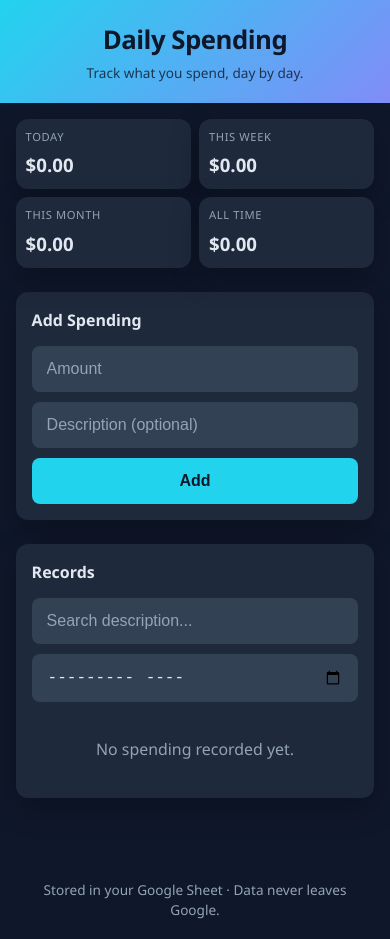
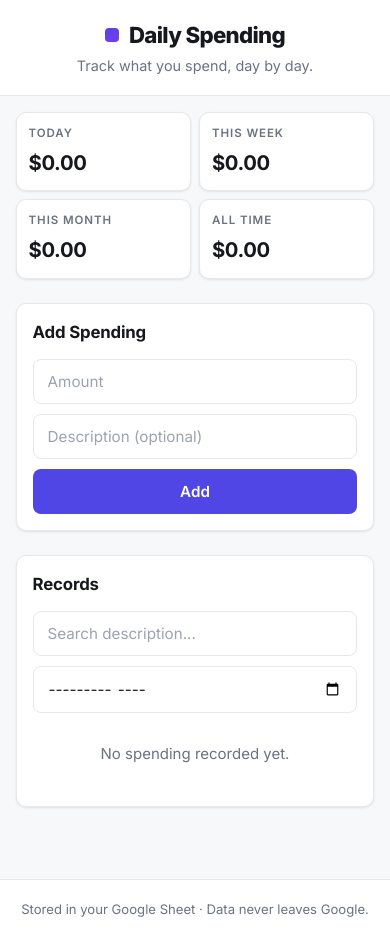
Before and after one commit to EnmanuelSP23/DailySpending1, a website: page public/index.html in a window 390 px wide. Drawn offline with Linux system fonts and the light colour scheme; no server answers.

Commit message:
Redesign with clean light minimal style

```diff
--- a/public/index.html
+++ b/public/index.html
@@ -3,7 +3,11 @@
 <head>
     <meta charset="UTF-8">
     <meta name="viewport" content="width=device-width, initial-scale=1.0">
+    <meta name="theme-color" content="#ffffff">
     <title>Daily Spending</title>
+    <link rel="preconnect" href="https://fonts.googleapis.com">
+    <link rel="preconnect" href="https://fonts.gstatic.com" crossorigin>
+    <link href="https://fonts.googleapis.com/css2?family=Inter:wght@400;500;600;700;800&display=swap" rel="stylesheet">
     <link rel="stylesheet" href="styles.css">
 </head>
 <body>
--- a/public/styles.css
+++ b/public/styles.css
@@ -1,15 +1,15 @@
 :root {
-    --bg: #0f172a;
-    --bg-card: #1e293b;
-    --bg-input: #334155;
-    --text: #e2e8f0;
-    --muted: #94a3b8;
-    --accent: #22d3ee;
-    --accent-2: #818cf8;
-    --danger: #f87171;
-    --success: #4ade80;
-    --radius: 12px;
-    --shadow: 0 10px 30px rgba(0, 0, 0, 0.25);
+    --bg: #f7f8fa;
+    --surface: #ffffff;
+    --border: #e6e8ec;
+    --text: #16181d;
+    --muted: #6b7280;
+    --accent: #4f46e5;
+    --accent-soft: #eef2ff;
+    --danger: #dc2626;
+    --success: #16a34a;
+    --radius: 10px;
+    --shadow: 0 1px 2px rgba(16, 24, 40, 0.04), 0 1px 3px rgba(16, 24, 40, 0.06);
     --pad-page: clamp(12px, 4vw, 24px);
 }
 
@@ -24,41 +24,53 @@ html {
 }
 
 body {
-    font-family: 'Segoe UI', system-ui, -apple-system, sans-serif;
+    font-family: 'Inter', system-ui, -apple-system, 'Segoe UI', sans-serif;
     background: var(--bg);
     color: var(--text);
     min-height: 100vh;
     min-height: 100dvh;
     display: flex;
     flex-direction: column;
-    font-size: clamp(0.95rem, 1vw + 0.75rem, 1.05rem);
+    font-size: 15px;
     line-height: 1.5;
+    -webkit-font-smoothing: antialiased;
 }
 
 .topbar {
-    background: linear-gradient(135deg, var(--accent), var(--accent-2));
-    color: #0f172a;
-    padding: clamp(20px, 4vw, 32px) 20px;
+    background: var(--surface);
+    border-bottom: 1px solid var(--border);
+    padding: clamp(18px, 4vw, 28px) 20px;
     text-align: center;
 }
 
 .topbar h1 {
-    font-size: clamp(1.5rem, 2.5vw + 1rem, 2.1rem);
+    font-size: clamp(1.35rem, 2vw + 0.9rem, 1.8rem);
     font-weight: 800;
-    letter-spacing: -0.5px;
+    letter-spacing: -0.03em;
+    display: inline-flex;
+    align-items: center;
+    gap: 10px;
+}
+
+.topbar h1::before {
+    content: '';
+    width: 14px;
+    height: 14px;
+    border-radius: 4px;
+    background: linear-gradient(135deg, var(--accent), #7c3aed);
 }
 
 .subtitle {
     margin-top: 4px;
-    font-size: clamp(0.85rem, 1vw + 0.6rem, 0.95rem);
-    opacity: 0.8;
+    font-size: 0.9rem;
+    color: var(--muted);
 }
 
 .container {
     width: 100%;
     max-width: 760px;
     margin: 0 auto;
-    padding: var(--pad-page) var(--pad-page) 40px;
+    padding: var(--pad-page) var(--pad-page) 48px;
     flex: 1;
 }
 
@@ -70,9 +82,10 @@ body {
 }
 
 .card {
-    background: var(--bg-card);
+    background: var(--surface);
+    border: 1px solid var(--border);
     border-radius: var(--radius);
-    padding: clamp(12px, 2.5vw, 18px);
+    padding: clamp(14px, 2.5vw, 18px);
     box-shadow: var(--shadow);
     display: flex;
     flex-direction: column;
@@ -81,21 +94,24 @@ body {
 }
 
 .card-label {
-    font-size: clamp(0.7rem, 0.5vw + 0.55rem, 0.8rem);
+    font-size: 0.72rem;
+    font-weight: 600;
     text-transform: uppercase;
-    letter-spacing: 0.6px;
+    letter-spacing: 0.08em;
     color: var(--muted);
     white-space: nowrap;
 }
 
 .card-value {
-    font-size: clamp(1.1rem, 1.5vw + 0.8rem, 1.35rem);
+    font-size: clamp(1.2rem, 1.5vw + 0.9rem, 1.45rem);
     font-weight: 700;
+    letter-spacing: -0.02em;
     overflow-wrap: anywhere;
 }
 
 .panel {
-    background: var(--bg-card);
+    background: var(--surface);
+    border: 1px solid var(--border);
     border-radius: var(--radius);
     padding: clamp(16px, 3vw, 22px);
     margin-bottom: 24px;
@@ -103,7 +119,9 @@ body {
 }
 
 .panel h2 {
-    font-size: clamp(1rem, 1vw + 0.7rem, 1.15rem);
+    font-size: 1.05rem;
+    font-weight: 700;
+    letter-spacing: -0.01em;
     margin-bottom: 14px;
 }
 
@@ -115,27 +133,30 @@ body {
 
 #add-form input,
 .filters input {
-    background: var(--bg-input);
-    border: 1px solid transparent;
+    background: var(--surface);
+    border: 1px solid var(--border);
     border-radius: 8px;
     color: var(--text);
-    padding: 13px 14px;
-    font-size: 1rem;
+    padding: 12px 14px;
+    font-size: 0.95rem;
+    font-family: inherit;
     flex: 1 1 150px;
     min-width: 0;
     -webkit-appearance: none;
     appearance: none;
+    transition: border-color 0.15s ease, box-shadow 0.15s ease;
 }
 
 #add-form input:focus,
 .filters input:focus {
     outline: none;
     border-color: var(--accent);
+    box-shadow: 0 0 0 3px rgba(79, 70, 229, 0.15);
 }
 
 #add-form input::placeholder,
 .filters input::placeholder {
-    color: var(--muted);
+    color: #9ca3af;
 }
 
 #add-form input[type="number"] {
@@ -144,22 +165,23 @@ body {
 
 button {
     background: var(--accent);
-    color: #0f172a;
+    color: #ffffff;
     border: none;
     border-radius: 8px;
-    padding: 13px 22px;
-    font-size: 1rem;
-    font-weight: 700;
+    padding: 12px 22px;
+    font-size: 0.95rem;
+    font-weight: 600;
+    font-family: inherit;
     cursor: pointer;
-    transition: transform 0.08s ease, filter 0.15s ease;
+    transition: background 0.15s ease, transform 0.08s ease;
 }
 
 button:hover {
-    filter: brightness(1.1);
+    background: #4338ca;
 }
 
 button:active {
-    transform: scale(0.97);
+    transform: scale(0.98);
 }
 
 .msg {
@@ -178,7 +200,7 @@ button:active {
 .filters {
     display: flex;
     gap: 10px;
-    margin-bottom: 16px;
+    margin-bottom: 6px;
     flex-wrap: wrap;
 }
 
@@ -192,31 +214,33 @@ button:active {
 
 .records {
     list-style: none;
-    display: flex;
-    flex-direction: column;
-    gap: 8px;
 }
 
 .records li {
     display: flex;
     align-items: center;
     gap: 12px;
-    background: var(--bg-input);
-    border-radius: 8px;
-    padding: 12px 14px;
+    padding: 14px 2px;
+    border-bottom: 1px solid var(--border);
+}
+
+.records li:last-child {
+    border-bottom: none;
 }
 
 .records .amount {
     font-weight: 700;
-    font-size: clamp(1rem, 1vw + 0.7rem, 1.1rem);
-    min-width: 0;
+    font-size: 1rem;
+    letter-spacing: -0.01em;
     color: var(--accent);
     flex: 0 0 auto;
+    min-width: 0;
 }
 
 .records .desc {
     flex: 1;
     overflow-wrap: anywhere;
+    color: var(--text);
 }
 
 .records .date {
@@ -226,21 +250,19 @@ button:active {
     flex: 0 0 auto;
 }
 
-.records .empty {
-    color: var(--muted);
-}
-
 .empty {
     color: var(--muted);
     text-align: center;
-    padding: 20px 0;
+    padding: 24px 0;
 }
 
 .foot {
     text-align: center;
-    padding: 18px;
+    padding: 20px;
     color: var(--muted);
-    font-size: 0.85rem;
+    font-size: 0.82rem;
+    border-top: 1px solid var(--border);
+    background: var(--surface);
 }
 
 @media (max-width: 600px) {
@@ -260,7 +282,7 @@ button:active {
 
     #add-form button {
         width: 100%;
-        padding: 14px;
+        padding: 13px;
     }
 
     .filters {
@@ -280,12 +302,12 @@ button:active {
     }
 
     .card {
-        padding: 10px;
+        padding: 12px;
     }
 
     .records li {
         flex-wrap: wrap;
-        gap: 6px 10px;
+        gap: 4px 10px;
     }
 
     .records .desc {
```
